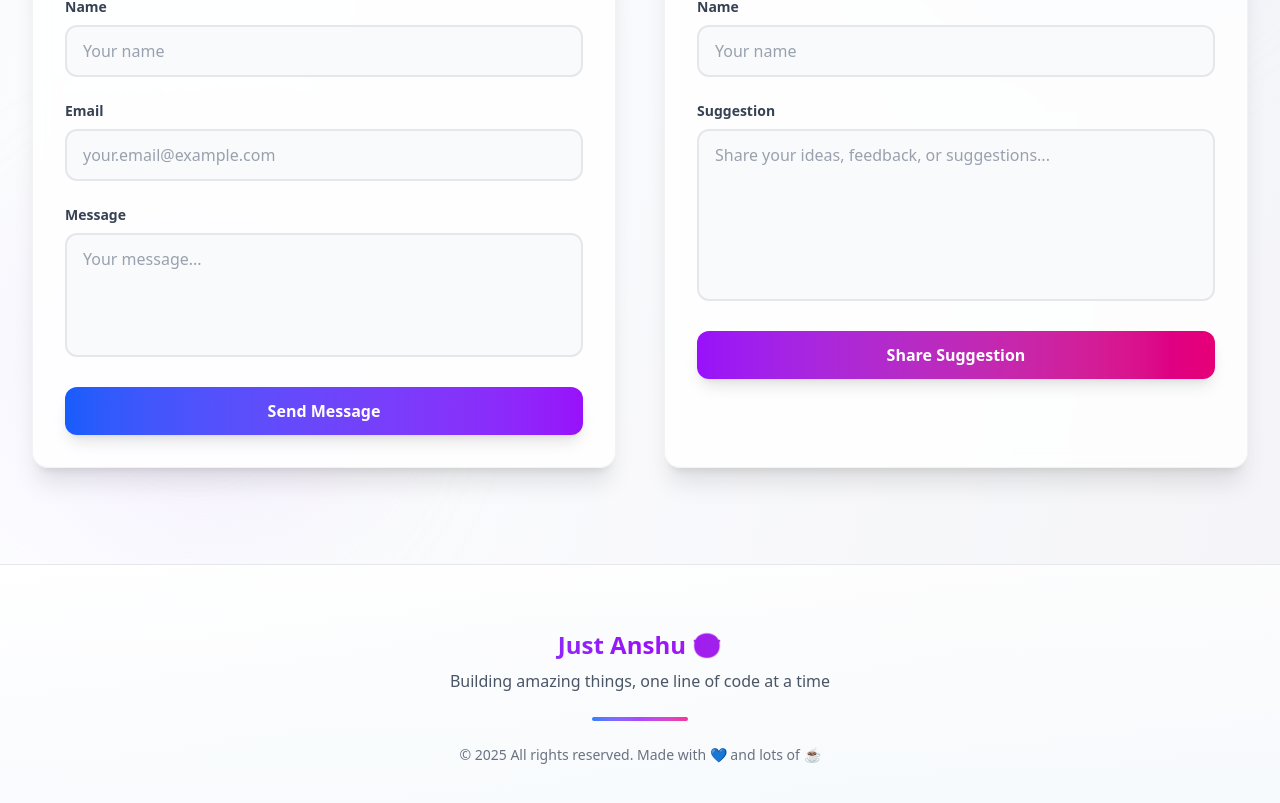
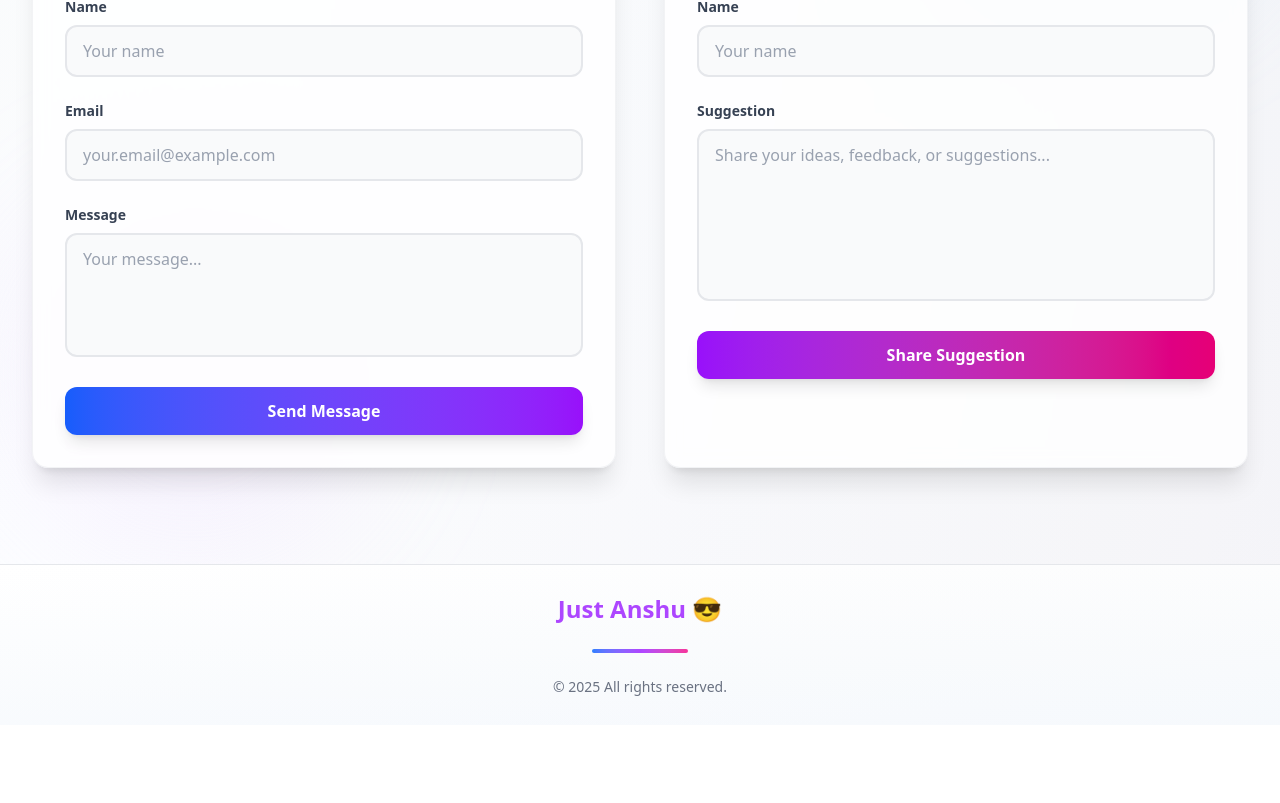
Before and after one commit to anshu2k24/Anshuman-Pati-portfolio, a Next.js app: page / in a window 1280 px wide. Shown: the part 5361-6164 px from the top of the page. After the commit the page ends 6086 px from the top, so only its background shows below. Built offline with nearby package versions, Linux system fonts and the light colour scheme.

Commit message:
Updated footer and fixed smile icon issue

```diff
--- a/app/components/Footer.jsx
+++ b/app/components/Footer.jsx
@@ -2,16 +2,15 @@
 
 export default function Footer() {
   return (
-    <footer className="py-16 border-t border-gray-200 bg-gradient-to-br from-white to-gray-50 relative overflow-hidden">
+    <footer className="py-7 border-t border-gray-200 bg-gradient-to-br from-white to-gray-50 relative overflow-hidden">
       <div className="absolute inset-0 bg-gradient-to-t from-blue-50/30 to-transparent"></div>
       <div className="max-w-7xl mx-auto px-4 sm:px-6 lg:px-8 relative z-10">
         <div className="text-center">
           <div className="mb-6">
-            <p className="text-2xl font-bold bg-clip-text text-transparent bg-gradient-to-r from-blue-600 via-purple-600 to-pink-600 mb-2">Just Anshu 😎</p>
-            <p className="text-gray-600">Building amazing things, one line of code at a time</p>
+            <p className="text-2xl font-bold bg-clip-text text-purple-500 mb-2">Just Anshu 😎</p>
           </div>
           <div className="w-24 h-1 bg-gradient-to-r from-blue-500 via-purple-500 to-pink-500 mx-auto mb-6 rounded-full"></div>
-          <p className="text-gray-500 text-sm">© 2025 All rights reserved. Made with 💙 and lots of ☕</p>
+          <p className="text-gray-500 text-sm">© 2025 All rights reserved.</p>
         </div>
       </div>
     </footer>
```
